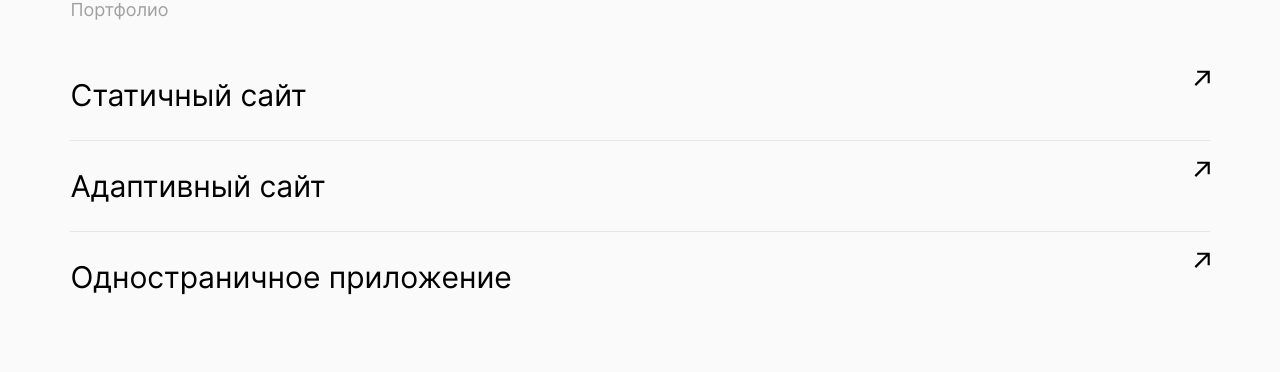
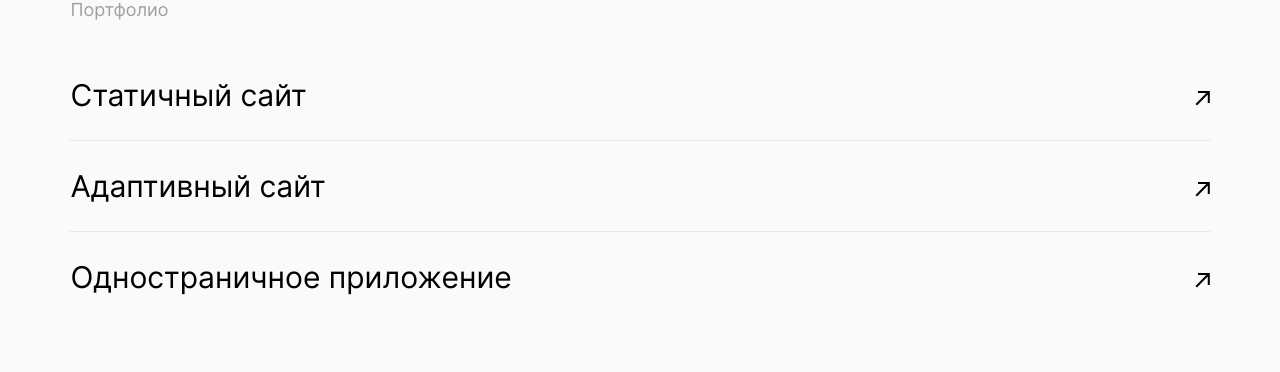
Before and after one commit to kirillzhakin/movies-explorer-frontend, a React (Create React App) app: page / in a window 1280 px wide. Shown: the part 2454-2826 px from the top of the page. Built offline with nearby package versions, Linux system fonts and the light colour scheme.

Commit message:
Диплом 12.08.2022

```diff
--- a/public/index.html
+++ b/public/index.html
@@ -1,5 +1,5 @@
 <!DOCTYPE html>
-<html lang="en">
+<html lang="ru">
   <head>
     <meta charset="utf-8" />
     <link rel="icon" href="%PUBLIC_URL%/favicon.ico" />
--- a/src/components/AboutMe/AboutMe.jsx
+++ b/src/components/AboutMe/AboutMe.jsx
@@ -16,7 +16,11 @@ function AboutMe() {
 
           <ul className="aboutme__social-icons">
             <li>
-              <a href="https://vk.com" className="aboutme__social-icons_link">
+              <a
+                href="https://vk.com"
+                className="aboutme__social-icons_link"
+                target="blank"
+              >
                 VK
               </a>
             </li>
@@ -25,6 +29,7 @@ function AboutMe() {
               <a
                 href="https://github.com"
                 className="aboutme__social-icons_link"
+                target="blank"
               >
                 Github
               </a>
--- a/src/components/Footer/Footer.jsx
+++ b/src/components/Footer/Footer.jsx
@@ -13,17 +13,26 @@ function Footer() {
             <a
               href="https://practicum.yandex.ru"
               className="footer__social-icons_link"
+              target="blank"
             >
               Яндекс.Практикум
             </a>
           </li>
           <li>
-            <a href="https://github.com" className="footer__social-icons_link">
+            <a
+              href="https://github.com"
+              className="footer__social-icons_link"
+              target="blank"
+            >
               Github
             </a>
           </li>
           <li>
-            <a href="https://vk.com" className="footer__social-icons_link">
+            <a
+              href="https://vk.com"
+              className="footer__social-icons_link"
+              target="blank"
+            >
               VK
             </a>
           </li>
--- a/src/components/Portfolio/Portfolio.css
+++ b/src/components/Portfolio/Portfolio.css
@@ -72,13 +72,15 @@
 }
 
 .portfolio__link {
+  display: flex;
   font-weight: normal;
   font-size: 30px;
   line-height: 50px;
   text-decoration: none;
   color: black;
   cursor: pointer;
-  transition: opacity, 0s, ease-out, 0.3;
+  transition: opacity, 0s, ease-out, 0.9;
+  width: 100%;
   margin: 0 auto 0 0;
 }
 
@@ -95,9 +97,12 @@
   }
 }
 .portfolio__link:hover {
-  opacity: 0.8;
+  opacity: 0.5;
 }
 
 .portfolio__img {
-  margin: 0 0 auto 0;
+  width: 15px;
+  height: 56px;
+  margin: 0 0 0 auto;
+  padding: 0;
 }
--- a/src/components/Portfolio/Portfolio.jsx
+++ b/src/components/Portfolio/Portfolio.jsx
@@ -13,28 +13,31 @@ function Portfolio() {
           <a
             href="https://github.com/kirillzhakin/first-project"
             className="portfolio__link"
+            target="blank"
           >
             Статичный сайт
+            <img src={arrow} alt="Стрелка" className="portfolio__img" />
           </a>
-          <img src={arrow} alt="Стрелка" className="portfolio__img" />
         </li>
         <li className="portfolio__link-box">
           <a
             href="https://github.com/kirillzhakin/second-project"
             className="portfolio__link"
+            target="blank"
           >
             Адаптивный сайт
+            <img src={arrow} alt="Стрелка" className="portfolio__img" />
           </a>
-          <img src={arrow} alt="Стрелка" className="portfolio__img" />
         </li>
         <li className="portfolio__link-box">
           <a
             href="https://github.com/kirillzhakin/mesto"
             className="portfolio__link"
+            target="blank"
           >
             Одностраничное приложение
+            <img src={arrow} alt="Стрелка" className="portfolio__img" />
           </a>
-          <img src={arrow} alt="Стрелка" className="portfolio__img" />
         </li>
       </ul>
     </section>
--- a/src/components/SearchForm/SearchForm.jsx
+++ b/src/components/SearchForm/SearchForm.jsx
@@ -9,7 +9,12 @@ function SearchForm() {
     <section className="search">
       <div className="search__container">
         <form className="form">
-          <input className="form__input" type="text" placeholder="Фильм" />
+          <input
+            className="form__input"
+            type="text"
+            placeholder="Фильм"
+            required
+          />
           <button className="form__submit" type="submit">
             Найти
           </button>
--- a/src/components/Techs/Techs.css
+++ b/src/components/Techs/Techs.css
@@ -4,6 +4,12 @@
   display: flex;
   flex-direction: column;
   background-color: rgba(245, 245, 245, 1);
+}
+
+@media screen and (max-width: 320px) {
+  .techs {
+    background-color: rgba(250, 250, 250, 1);
+  }
 }
 
 .techs__about {
```
